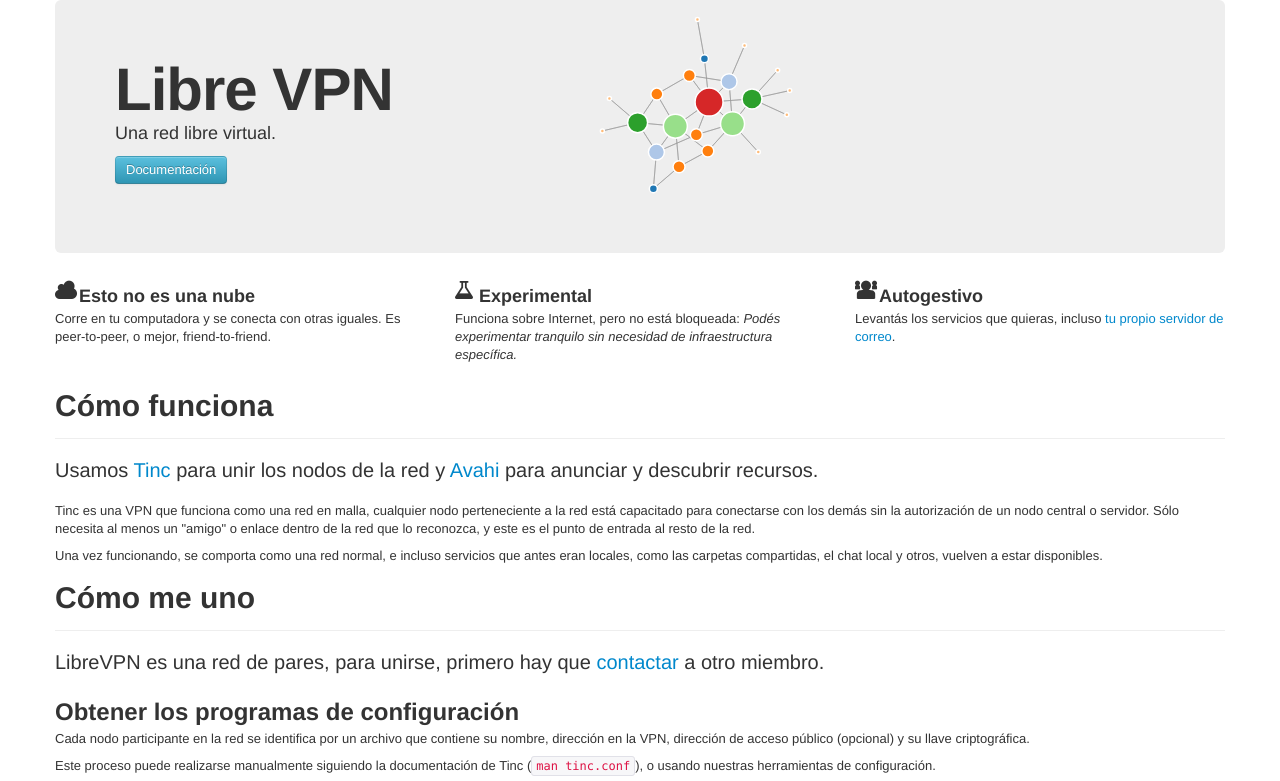
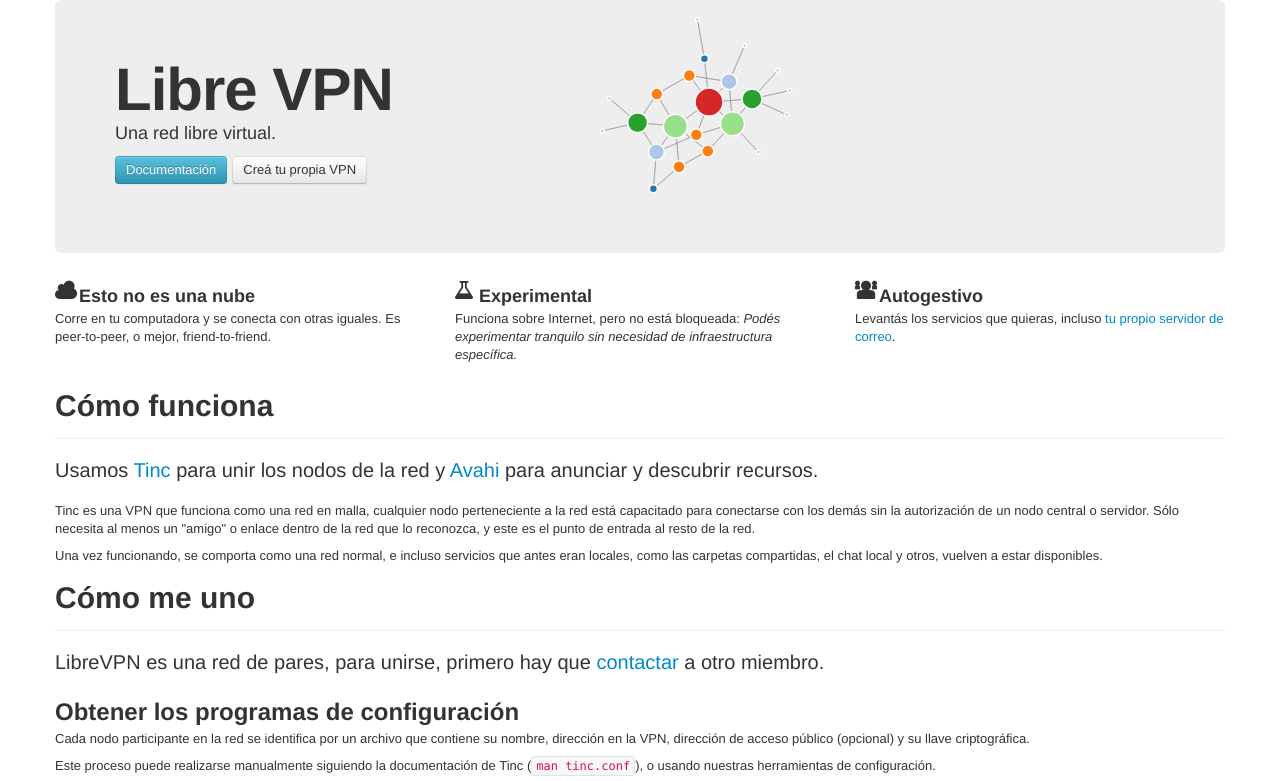
Before and after one commit to LibreVPN/librevpn.org, a plain HTML site: page index.html in a window 1280 px wide. Shown: the top 781 px of the page. Drawn offline with Linux system fonts and the light colour scheme.

Commit message:
tu propia vpn

```diff
--- a/index.html
+++ b/index.html
@@ -31,7 +31,8 @@
         <h1>Libre VPN</h1>
         <p>Una red libre virtual.</p>
 
-        <p><a class="btn btn-info" href="http://wiki.hackcoop.com.ar/Categoría:LibreVPN">Documentación</a></p>
+        <p><a class="btn btn-info" href="http://wiki.hackcoop.com.ar/Categoría:LibreVPN">Documentación</a>
+           <a class="btn btn-alert" href="http://wiki.hackcoop.com.ar/LibreVPN:Crear una red nueva">Creá tu propia VPN</a></p>
 
       </div>
 
```
